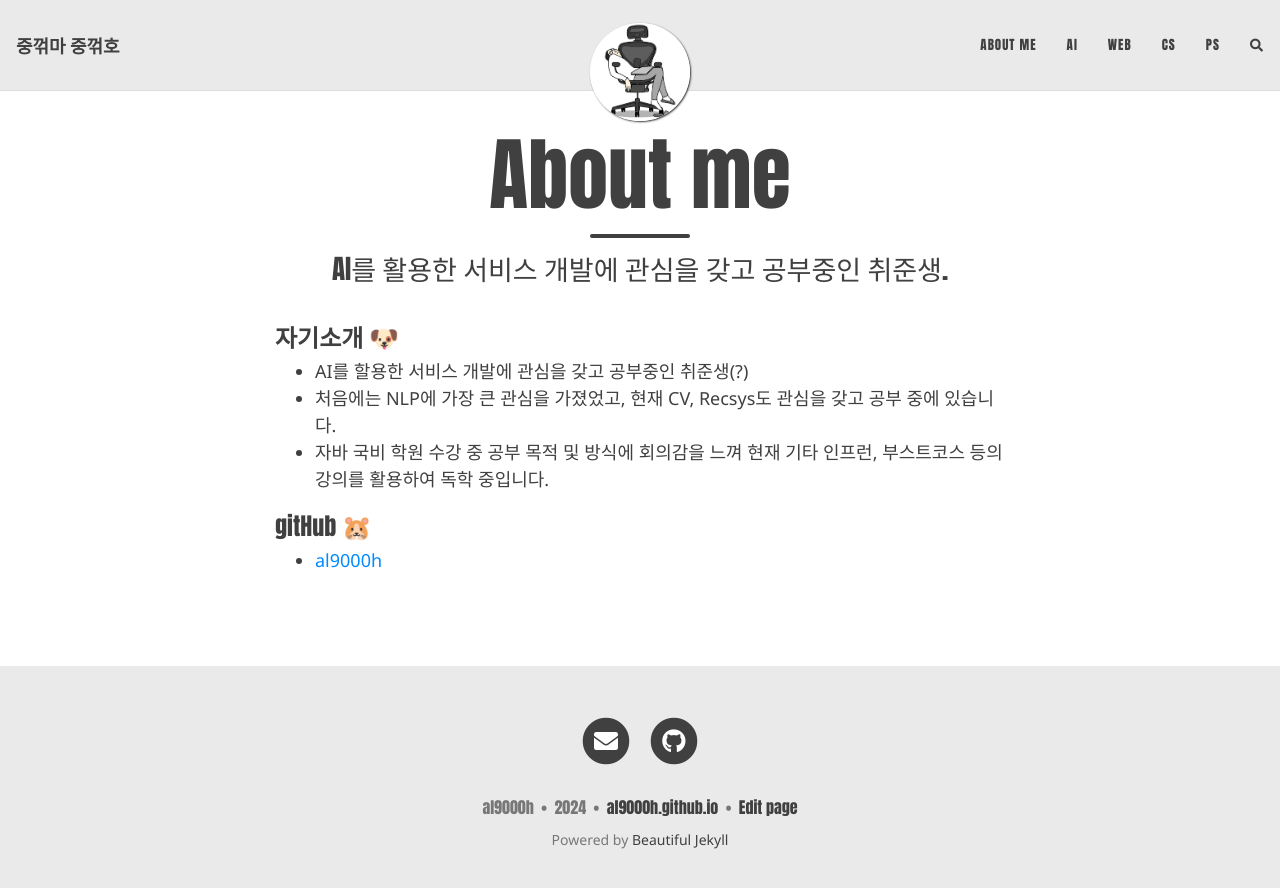
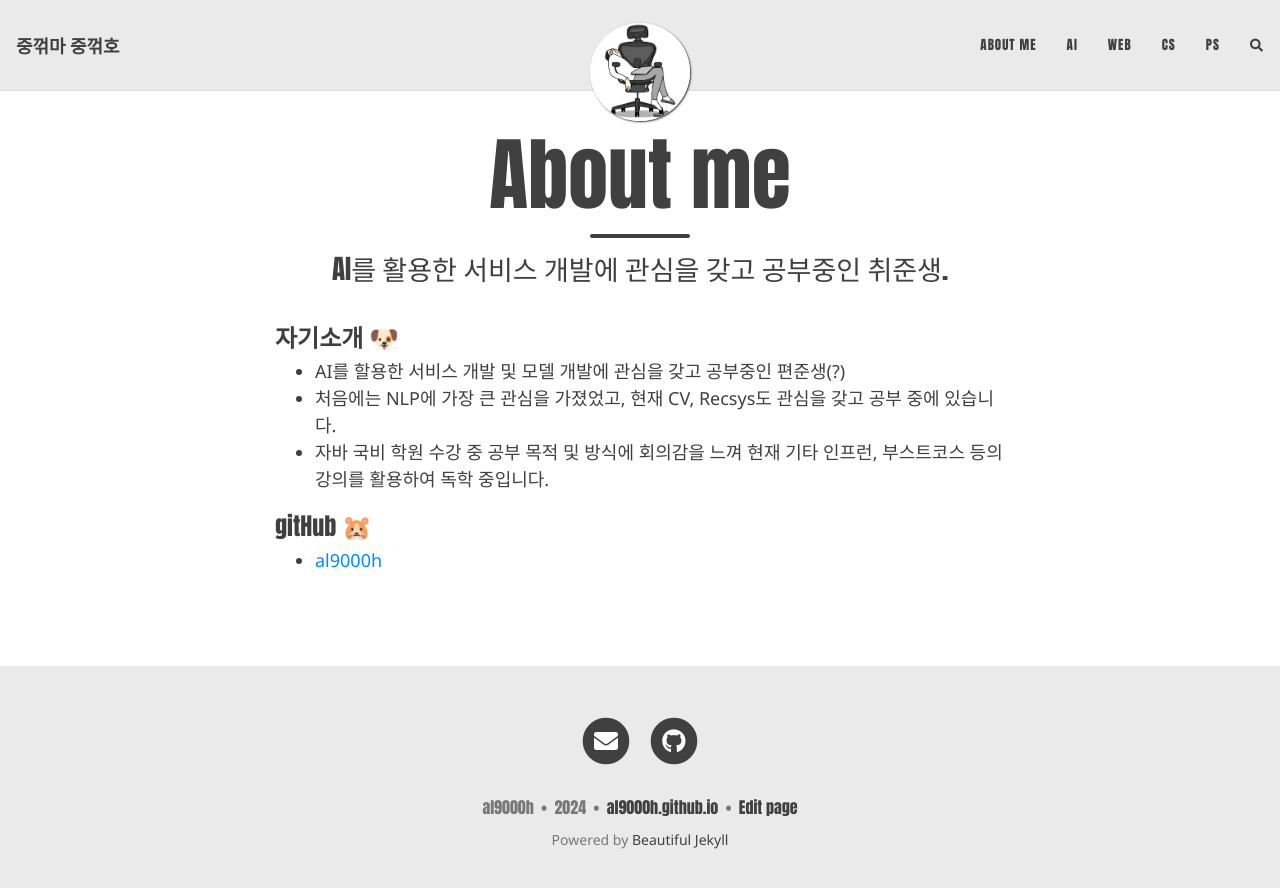
Before and after one commit to al9000h/al9000h.github.io, a Jekyll site: the page built from aboutme.md, in a window 1280 px wide. Shown: the top 888 px of the page. Built offline with Jekyll 4.4.1, drawn with Linux system fonts in a browser that asks for light colours; nearby versions of some CDN libraries; comment, search, counter and statistics services are not loaded.

```diff
--- a/aboutme.md
+++ b/aboutme.md
@@ -4,7 +4,7 @@ title: About me
 subtitle: AI를 활용한 서비스 개발에 관심을 갖고 공부중인 취준생.
 ---
 ### 자기소개 🐶
-- AI를 할용한 서비스 개발에 관심을 갖고 공부중인 취준생(?)
+- AI를 할용한 서비스 개발 및 모델 개발에 관심을 갖고 공부중인 편준생(?)
 - 처음에는 NLP에 가장 큰 관심을 가졌었고, 현재 CV, Recsys도 관심을 갖고 공부 중에 있습니다.
 - 자바 국비 학원 수강 중 공부 목적 및 방식에 회의감을 느껴 현재 기타 인프런, 부스트코스 등의 강의를 활용하여 독학 중입니다.
 
```
Also changed, not shown: _posts/2024-05-03-myplan.md (+2 -1 lines).
